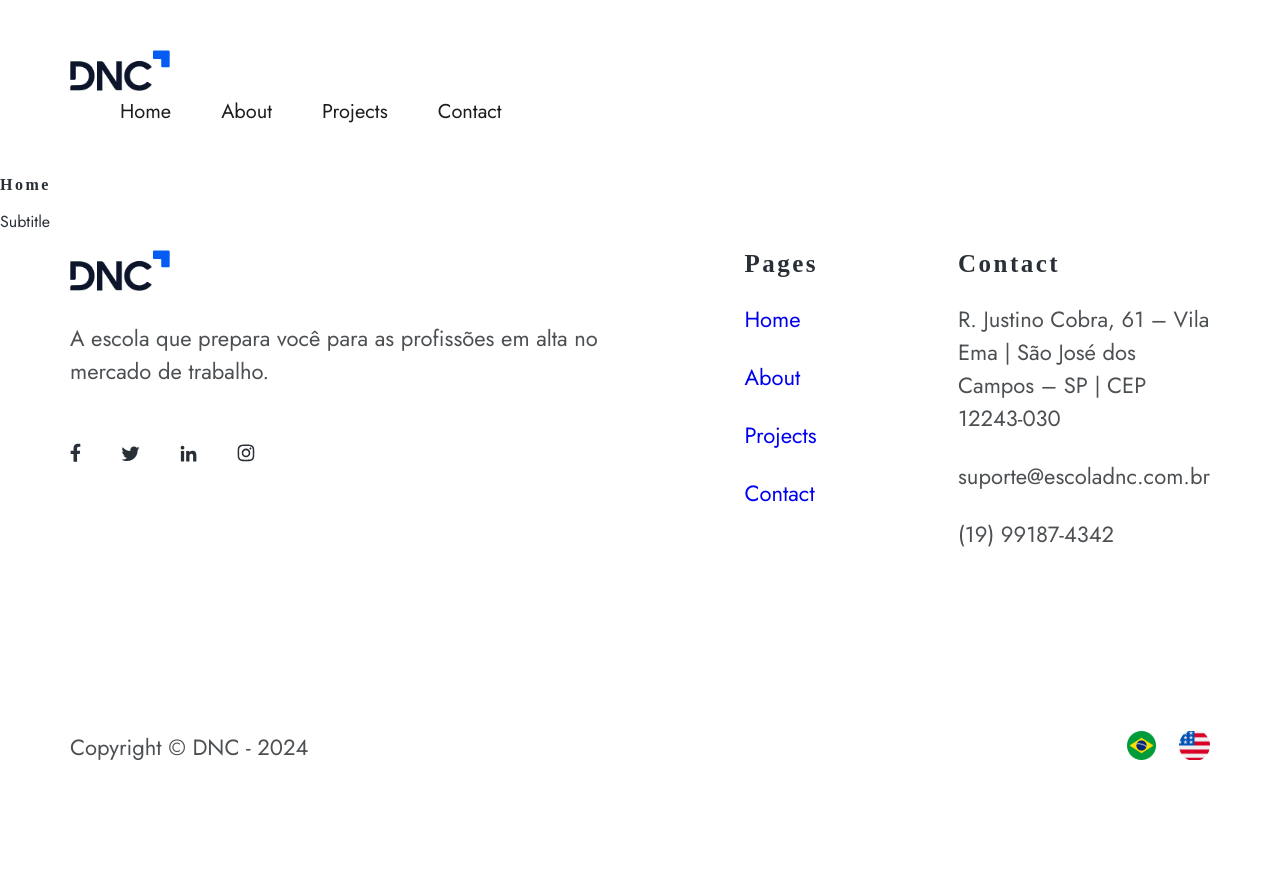
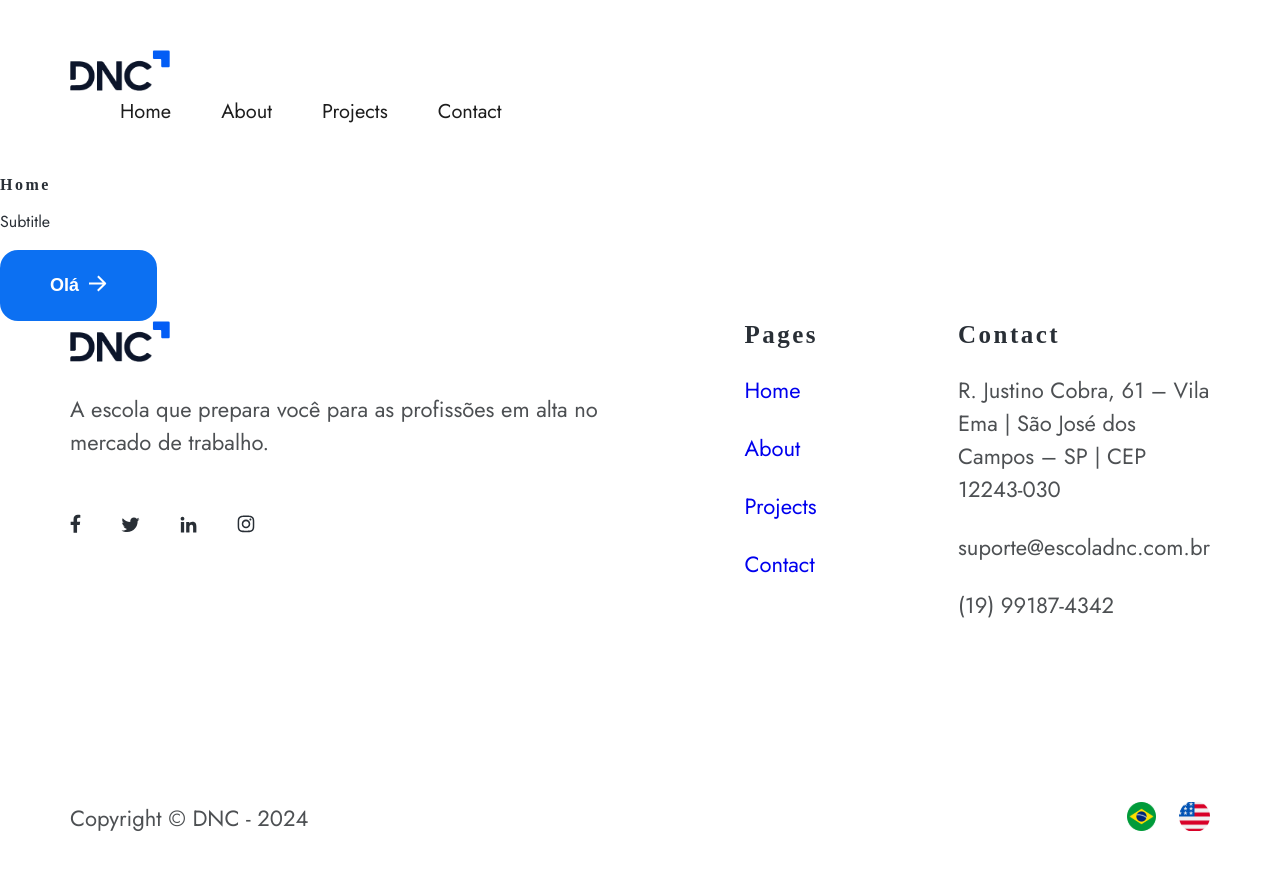
Before and after one commit to FranccoL/PrimeiroProjetoReact, a React (Vite) app in the folder firstReact/: page / in a window 1280 px wide. Shown: the top 870 px of the page. Before the commit the page ends 800 px from the top, so only its background shows below. Built offline with nearby package versions, Linux system fonts and the light colour scheme.

Commit message:
Props-Button

```diff
--- /dev/null
+++ b/firstReact/src/components/Button/Button.css
@@ -0,0 +1,50 @@
+.button{
+    border-radius: 18px;
+    border: none;
+    column-gap: 10px;
+    cursor: pointer;
+    display: flex;
+    font-size: 18px;
+    font-weight: 600;
+    padding: 25px 50px;
+    transition: background-color 0.3s ease;
+}
+
+/* PRIMARY */
+.button.primary {
+    background-color: #0C70F2;
+    color: white;
+}
+
+.button.primary:hover{
+    background-color: #0056b3;
+}
+
+/* SECONDARY */
+.button.secondary {
+    background-color: #1D1D1D;
+    color: white;
+}
+
+.button.secondary:hover{
+    background-color: #4D5053;
+}
+
+/* OUTLINE */
+.button.outline {
+    background-color:white;
+    border: 2px solid #0C70F2;
+    color: #0C70F2;
+}
+
+.button.outline:hover{
+    background-color: #0C70F2;
+    color: white;
+}
+
+/* DISABLED */
+.button:disabled, .button:disabled>:hover {
+    background-color:#ccc;
+    color: #666;
+    pointer-events: none;
+}
--- /dev/null
+++ b/firstReact/src/components/Button/Button.jsx
@@ -0,0 +1,15 @@
+
+import './Button.css'
+import WhiteArrow from '../../assets/white-arrow.svg'
+
+
+function Button ({ arrow, buttonStyle, loading, children, ...props}) {
+    return (
+        <button className={`button ${buttonStyle}`} {...props}>
+            {children} {arrow && <img src={WhiteArrow} />}
+
+        </button>
+    )
+}
+
+export default Button
--- a/firstReact/src/pages/Home.jsx
+++ b/firstReact/src/pages/Home.jsx
@@ -1,13 +1,16 @@
 import Header from "../components/Header/Header"
 import Footer from "../components/Footer/Footer"
+import Button from "../components/Button/Button"
 
 function Home() {
     return (
         <>
-        <Header></Header>
+        <Header/>
         <h1>Home</h1>
         <p>Subtitle</p>
-        <Footer></Footer>
+        <Button buttonStyle="primary" arrow>Olá</Button>
+        <Footer/>
+
         </>
     )
 }
```
Also changed, not shown: firstReact/src/assets/white-arrow.svg (added).
